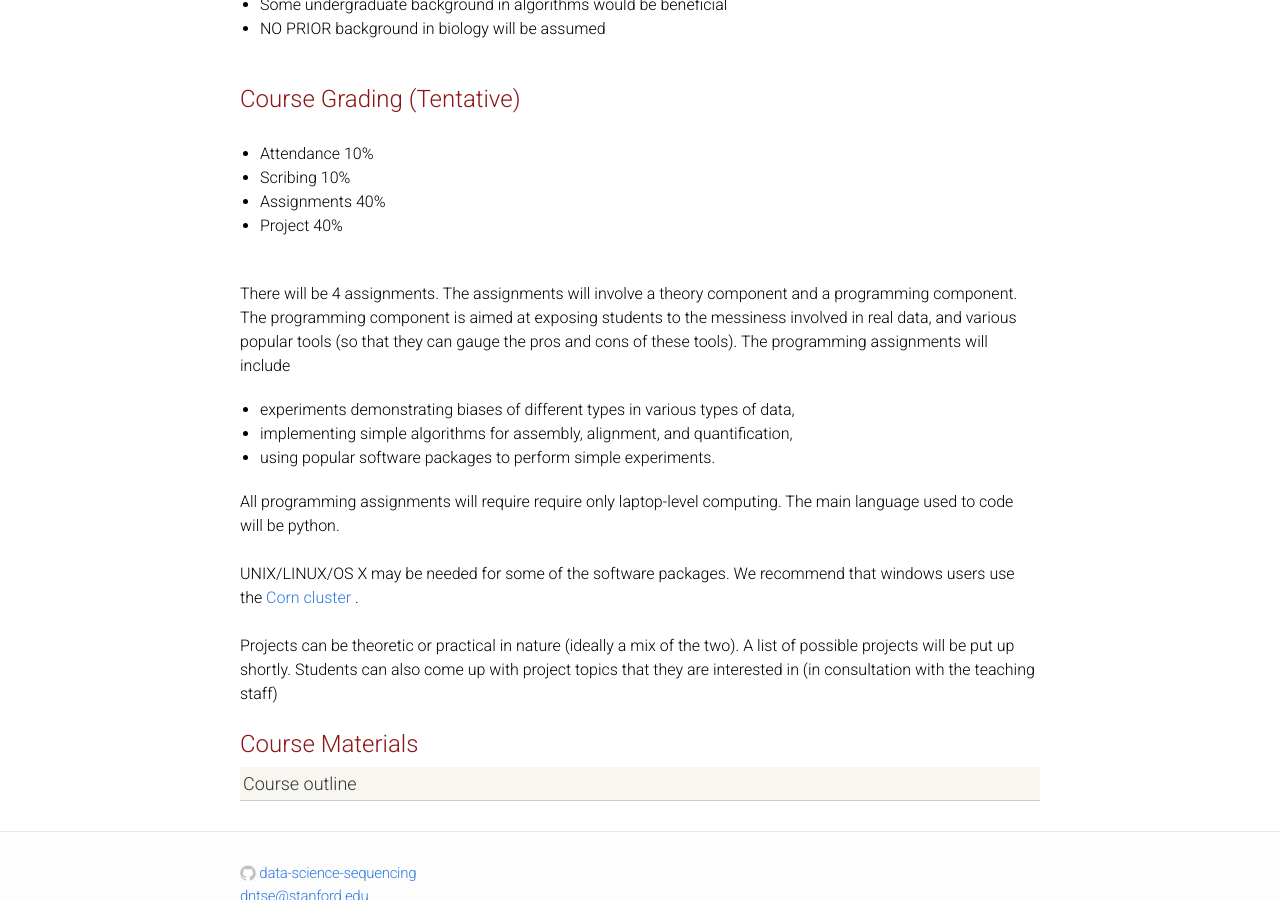
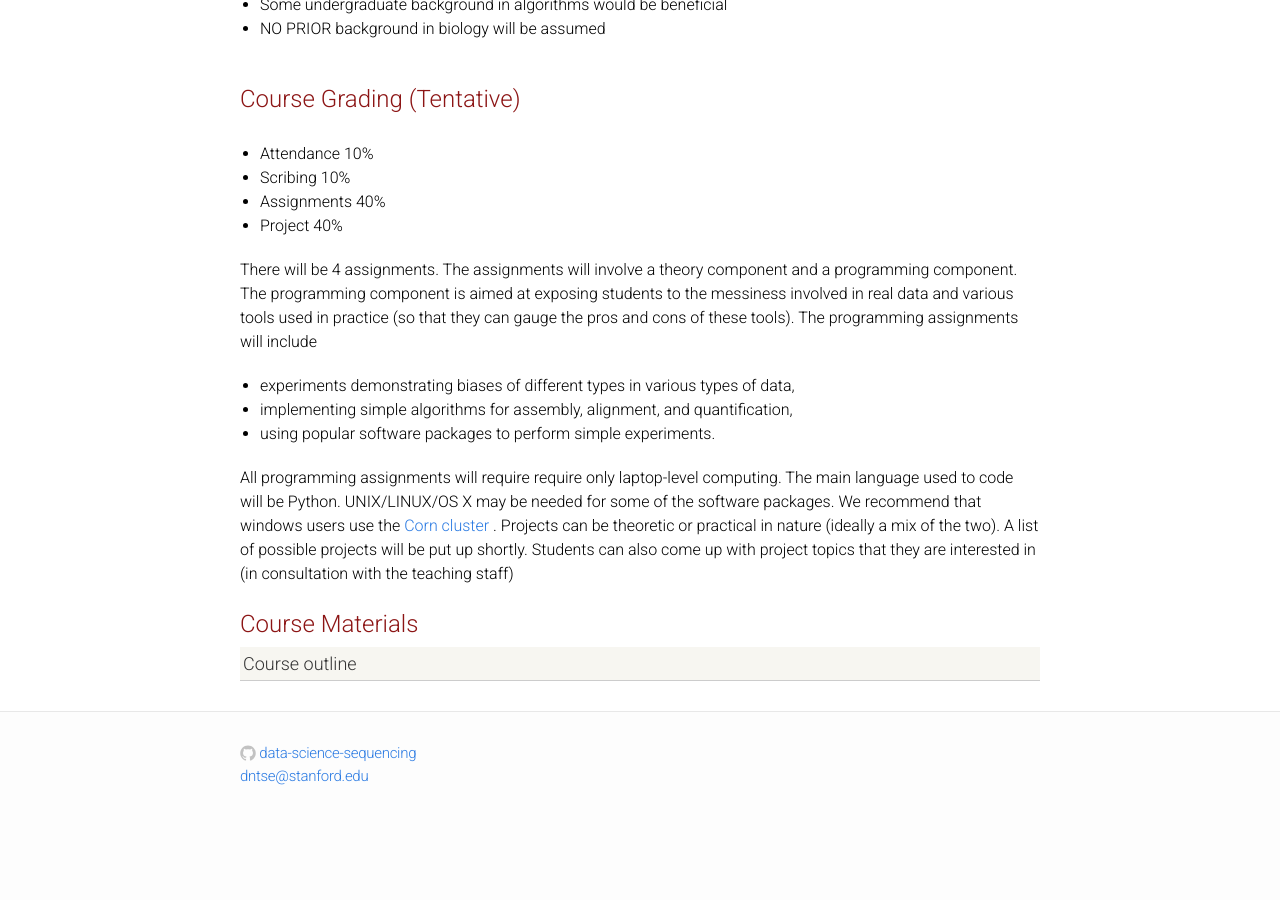
Before and after one commit to laurashen/data-science-sequencing.github.io, a Jekyll site: the page built from index.html, in a window 1280 px wide and 900 px high, scrolled down 987 px. Built offline with Jekyll 4.4.1, drawn with Linux system fonts in a browser that asks for light colours; after the commit the page ends 1819 px from its top, so only the background shows below that; some of the changed text lies outside the part shown.

Commit message:
minor wording fixes

```diff
--- a/index.html
+++ b/index.html
@@ -72,10 +72,9 @@ layout: default
     <li>Project 40%</li>
     </ul>
   </div>
-    <br>
     There will be 4 assignments. The assignments will involve a theory component and a programming component.
-    The programming component is aimed at exposing students to the messiness involved in real data, and various
-    popular tools (so that they can gauge the pros and cons of these tools). The programming assignments will include
+    The programming component is aimed at exposing students to the messiness involved in real data and various
+    tools used in practice (so that they can gauge the pros and cons of these tools). The programming assignments will include
     <div class="materials-bullets">
     <ul >
     <li>experiments demonstrating biases of different types in various types of data,</li>
@@ -84,11 +83,9 @@ layout: default
     </ul>
     </div>
     All programming assignments will require require only laptop-level computing. The main language used to
-    code will be python. <br><br>
-     UNIX/LINUX/OS X may be needed for some of the
+    code will be Python. UNIX/LINUX/OS X may be needed for some of the
     software packages. We recommend that windows users use the <a href="https://web.stanford.edu/group/farmshare/cgi-bin/wiki/index.php/Main_Page">
-    Corn cluster </a>.  <br><br>
-    Projects can be theoretic or practical in nature (ideally
+    Corn cluster </a>. Projects can be theoretic or practical in nature (ideally
     a mix of the two). A list of possible projects will be put up shortly.
     Students can also come up with project topics that they are interested in (in consultation with the teaching staff)
 
```
Also changed, not shown: other parts of index.html (+2 -2 lines).
